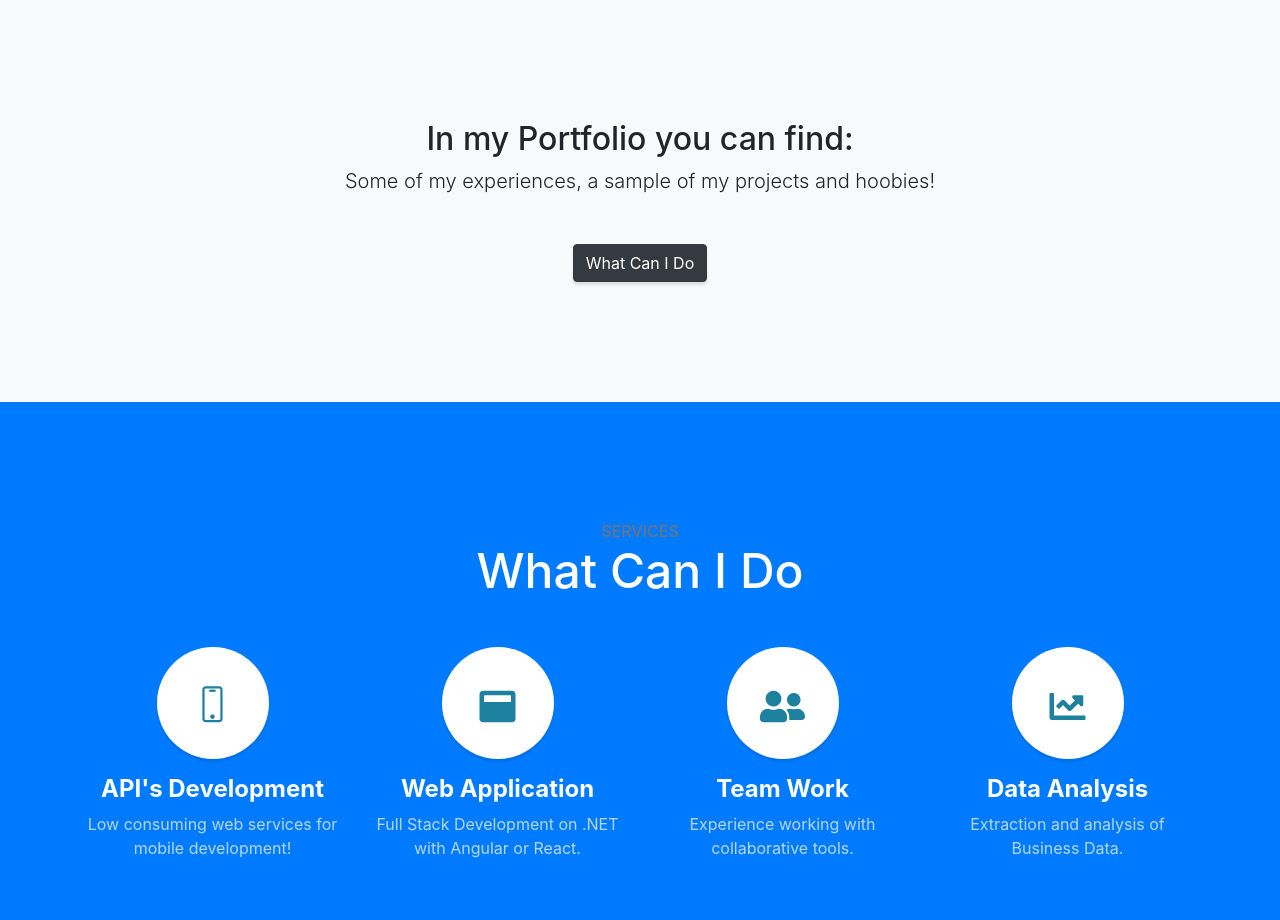
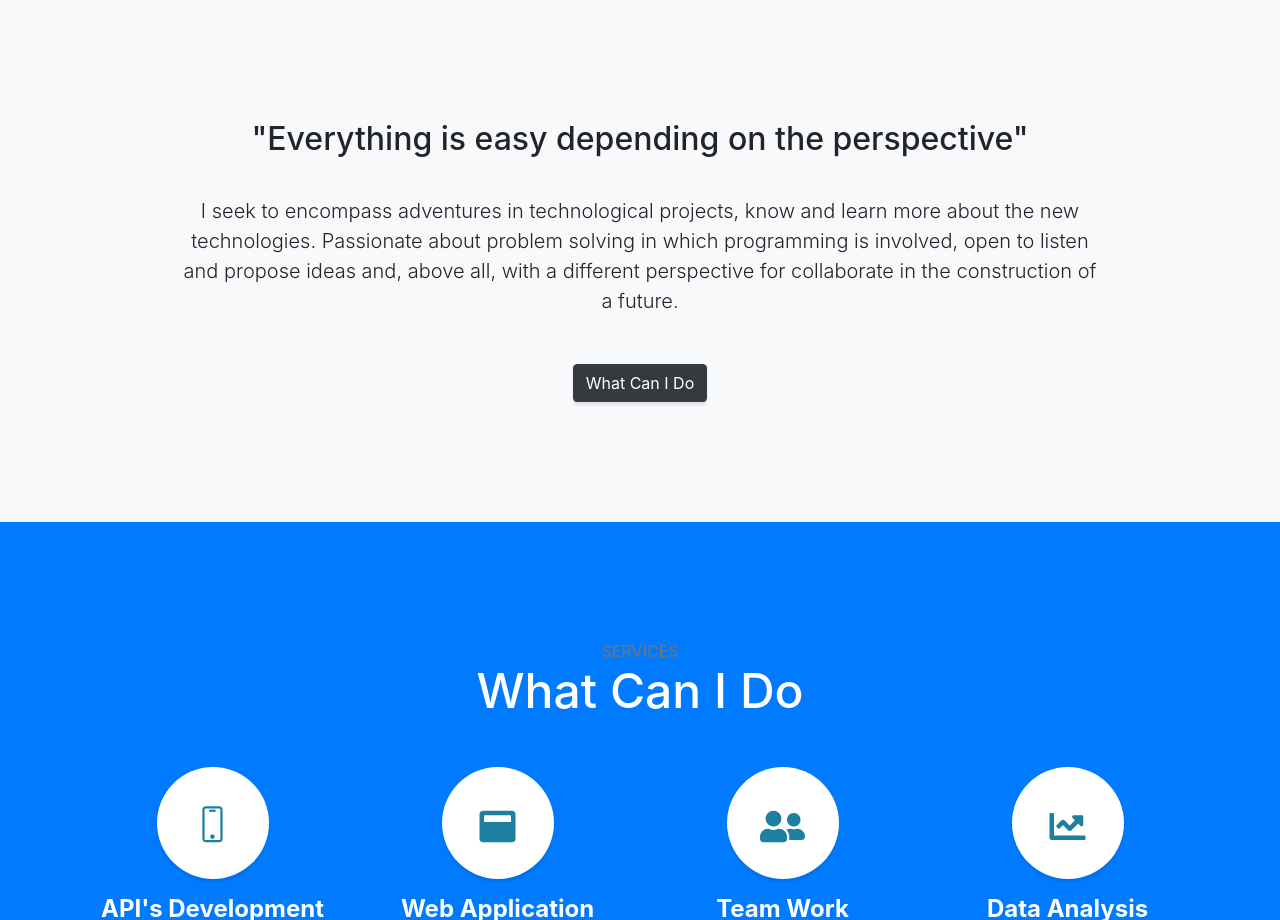
Before and after one commit to JohnnyCoRuyzo/johnnatanDEV, a website with bundled scripts: page index.html in a window 1280 px wide. Shown: the part 800-1720 px from the top of the page. Built offline with nearby package versions, Linux system fonts and the light colour scheme.

Commit message:
Cambio de mensaje inicial

```diff
--- a/index.html
+++ b/index.html
@@ -78,8 +78,21 @@
     <div class="container text-center">
       <div class="row">
         <div class="col-lg-10 mx-auto">
-          <h2>In my Portfolio you can find: </h2>
-          <p class="lead mb-5">Some of my experiences, a sample of my projects and hoobies!
+          <h2>"Everything is easy depending on the
+            perspective" </h2>
+          <p class="lead mb-5">
+            <br>
+            I seek to encompass adventures in
+            technological projects, know and
+            learn more about the new
+            technologies. Passionate about
+            problem solving in which
+            programming is involved,
+            open to listen and propose
+            ideas and, above all, with a
+            different perspective for
+            collaborate in the construction of a
+            future.
           </p>
           <a class="btn btn-dark btn-xl js-scroll-trigger" href="#services">What Can I Do</a>
         </div>
```
